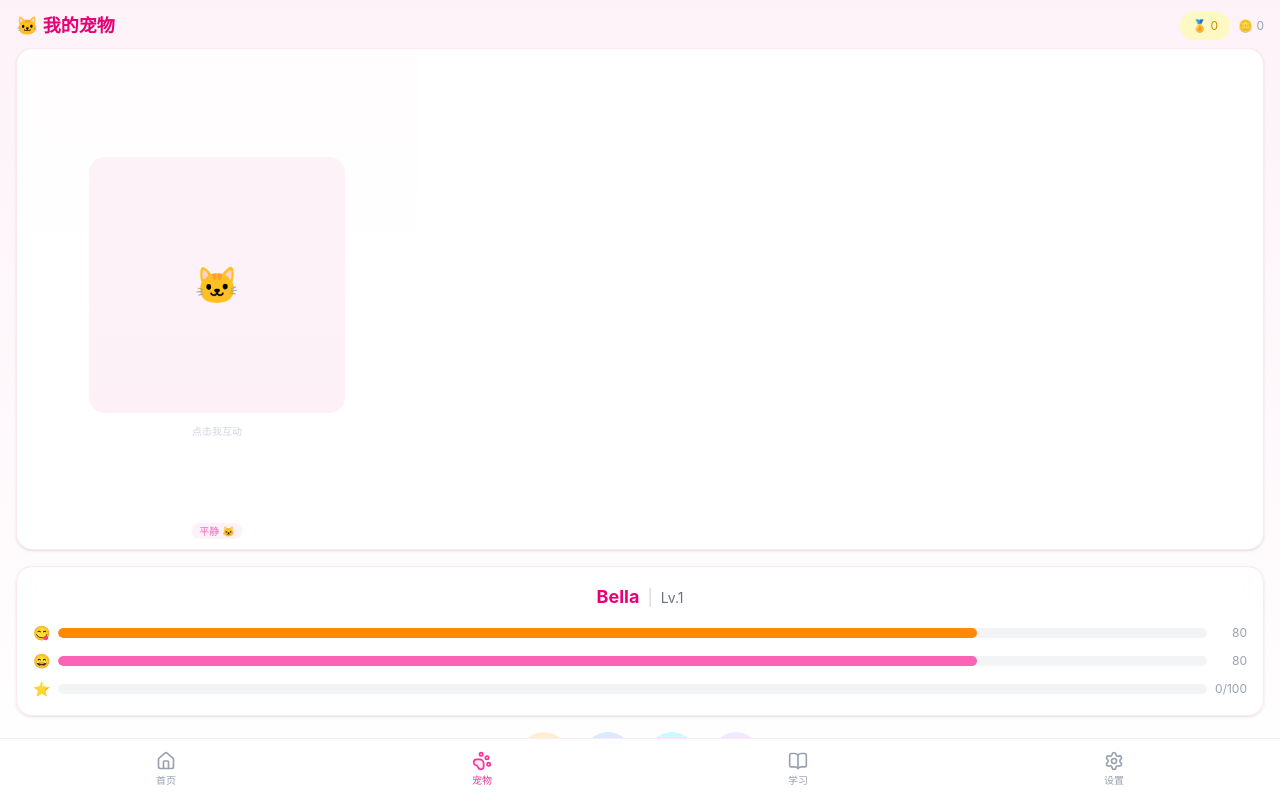
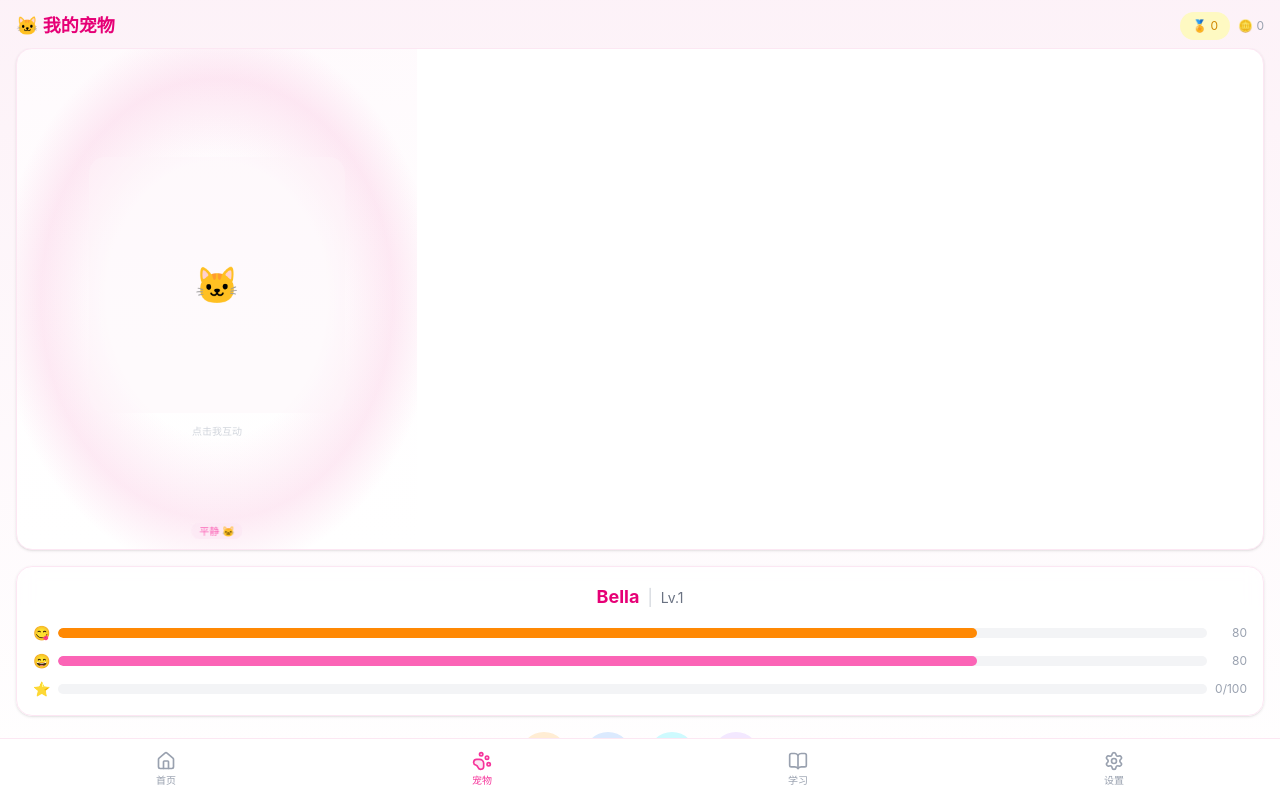
Before and after one commit to MrWangHello/AI-techer, a Next.js app in the folder ai-english-teacher/: page / in a window 1280 px wide. Both pictures are taken after a click on the button "宠物". Built offline with nearby package versions, Linux system fonts and the light colour scheme.

Commit message:
fix: 优化3D猫视频背景融合，添加项目记忆文件
- 添加径向渐变羽化层，让视频边缘透明过渡到页面背景
- 添加辉光效果，隐藏视频硬边
- 优化心情颜色叠加层
- 创建AGENTS.md记录TTS未测试状态

```diff
--- a/ai-english-teacher/src/components/Cat3D.tsx
+++ b/ai-english-teacher/src/components/Cat3D.tsx
@@ -17,6 +17,24 @@ const MOOD_VIDEOS: Record<string, string> = {
   thinking: "/videos/white-cat-thinking-3d.mp4",
 };
 
+// 心情对应的背景渐变
+const MOOD_GRADIENTS: Record<string, string> = {
+  neutral: "from-pink-100/20 via-pink-50/10 to-transparent",
+  happy: "from-amber-100/20 via-yellow-50/10 to-transparent",
+  sad: "from-sky-100/20 via-blue-50/10 to-transparent",
+  surprised: "from-violet-100/20 via-purple-50/10 to-transparent",
+  thinking: "from-indigo-100/20 via-indigo-50/10 to-transparent",
+};
+
+// 心情对应的辉光颜色
+const MOOD_GLOWS: Record<string, string> = {
+  neutral: "rgba(244, 114, 182, 0.15)",
+  happy: "rgba(251, 191, 36, 0.2)",
+  sad: "rgba(56, 189, 248, 0.15)",
+  surprised: "rgba(167, 139, 250, 0.2)",
+  thinking: "rgba(99, 102, 241, 0.15)",
+};
+
 export default function Cat3D({ mood = "neutral", onTap, speaking = false }: Cat3DProps) {
   const videoRef = useRef<HTMLVideoElement>(null);
   const [bounce, setBounce] = useState(false);
@@ -24,34 +42,24 @@ export default function Cat3D({ mood = "neutral", onTap, speaking = false }: Cat
   const [videoLoaded, setVideoLoaded] = useState(false);
   const bounceTimeoutRef = useRef<number | null>(null);
   const prevMoodRef = useRef(mood);
-  const transitionTimeoutRef = useRef<number | null>(null);
-  const [showTransition, setShowTransition] = useState(false);
 
   const currentVideo = MOOD_VIDEOS[mood] || MOOD_VIDEOS.neutral;
+  const glowColor = MOOD_GLOWS[mood] || MOOD_GLOWS.neutral;
+  const moodGradient = MOOD_GRADIENTS[mood] || MOOD_GRADIENTS.neutral;
 
   // 当 mood 变化时切换视频
   useEffect(() => {
     if (prevMoodRef.current !== mood) {
       prevMoodRef.current = mood;
-      setShowTransition(true);
       setVideoLoaded(false);
 
-      // 切换视频源
       if (videoRef.current) {
         const video = videoRef.current;
         video.pause();
         video.src = currentVideo;
         video.load();
-        video.play().catch(() => {
-          // 自动播放被阻止，等待用户交互
-        });
+        video.play().catch(() => {});
       }
-
-      if (transitionTimeoutRef.current) {
-        clearTimeout(transitionTimeoutRef.current);
-        transitionTimeoutRef.current = null;
-      }
-      transitionTimeoutRef.current = window.setTimeout(() => setShowTransition(false), 400);
     }
   }, [mood, currentVideo]);
 
@@ -71,8 +79,6 @@ export default function Cat3D({ mood = "neutral", onTap, speaking = false }: Cat
 
     video.addEventListener("canplay", handleCanPlay);
     video.addEventListener("error", handleError);
-
-    // 尝试自动播放
     video.play().catch(() => {});
 
     return () => {
@@ -94,19 +100,24 @@ export default function Cat3D({ mood = "neutral", onTap, speaking = false }: Cat
 
   return (
     <div className="relative w-full h-full flex items-center justify-center overflow-hidden select-none">
-      {/* 背景装饰 - 柔光 */}
+      {/* 底层背景 - 柔和渐变，与视频背景融合 */}
       <div
-        className={`absolute inset-0 transition-all duration-700 ${
-          mood === "happy"
-            ? "bg-gradient-to-b from-yellow-100/30 via-transparent to-transparent"
-            : mood === "sad"
-            ? "bg-gradient-to-b from-blue-100/20 via-transparent to-transparent"
-            : mood === "surprised"
-            ? "bg-gradient-to-b from-purple-100/30 via-transparent to-transparent"
-            : mood === "thinking"
-            ? "bg-gradient-to-b from-indigo-100/20 via-transparent to-transparent"
-            : "bg-gradient-to-b from-pink-50/20 via-transparent to-transparent"
-        }`}
+        className={`absolute inset-0 bg-gradient-to-b ${moodGradient} transition-all duration-700`}
+      />
+
+      {/* 外层辉光 - 让视频边缘柔和过渡 */}
+      <div
+        className="absolute inset-0 transition-all duration-700"
+        style={{
+          background: `
+            radial-gradient(
+              ellipse 55% 55% at 50% 50%,
+              transparent 50%,
+              ${glowColor} 80%,
+              transparent 100%
+            )
+          `,
+        }}
       />
 
       {/* 心情特效 */}
@@ -152,7 +163,7 @@ export default function Cat3D({ mood = "neutral", onTap, speaking = false }: Cat
         <div className="relative w-48 h-48 md:w-56 md:h-56 lg:w-64 lg:h-64">
           {/* 视频元素 */}
           {videoError ? (
-            <div className="absolute inset-0 flex items-center justify-center bg-pink-50 rounded-2xl">
+            <div className="absolute inset-0 flex items-center justify-center bg-pink-50/40 rounded-2xl">
               <span className="text-4xl">🐱</span>
             </div>
           ) : (
@@ -160,7 +171,7 @@ export default function Cat3D({ mood = "neutral", onTap, speaking = false }: Cat
               <video
                 ref={videoRef}
                 src={currentVideo}
-                className={`w-full h-full object-cover rounded-2xl shadow-lg transition-all duration-500 ${
+                className={`w-full h-full object-cover rounded-2xl transition-all duration-500 ${
                   videoLoaded ? "opacity-100" : "opacity-0"
                 } ${
                   mood === "happy"
@@ -171,6 +182,14 @@ export default function Cat3D({ mood = "neutral", onTap, speaking = false }: Cat
                     ? "brightness-105 contrast-105"
                     : ""
                 }`}
+                style={{
+                  // 多层阴影叠加，让视频边缘融入背景
+                  boxShadow: `
+                    0 0 0 0 ${glowColor},
+                    0 0 30px -5px ${glowColor},
+                    inset 0 0 20px -5px rgba(0,0,0,0.03)
+                  `,
+                }}
                 muted
                 loop
                 playsInline
@@ -179,38 +198,51 @@ export default function Cat3D({ mood = "neutral", onTap, speaking = false }: Cat
                 onLoadedData={() => setVideoLoaded(true)}
                 onError={() => setVideoError(true)}
               />
+              {/* 边缘羽化叠加层 - 让视频边缘透明过渡到背景 */}
+              <div
+                className="absolute inset-0 rounded-2xl pointer-events-none"
+                style={{
+                  background: `
+                    radial-gradient(
+                      ellipse 70% 70% at 50% 50%,
+                      transparent 55%,
+                      rgba(253, 242, 248, 0.6) 85%,
+                      rgba(253, 242, 248, 0.9) 100%
+                    )
+                  `,
+                }}
+              />
+              {/* 心情颜色叠加层 */}
+              <div
+                className={`absolute inset-0 rounded-2xl transition-all duration-500 pointer-events-none ${
+                  mood === "happy"
+                    ? "bg-gradient-to-t from-amber-200/15 via-transparent to-transparent"
+                    : mood === "sad"
+                    ? "bg-gradient-to-t from-sky-200/15 via-transparent to-transparent"
+                    : mood === "surprised"
+                    ? "bg-gradient-to-t from-violet-200/15 via-transparent to-transparent"
+                    : mood === "thinking"
+                    ? "bg-gradient-to-t from-indigo-200/15 via-transparent to-transparent"
+                    : "bg-gradient-to-t from-pink-200/10 via-transparent to-transparent"
+                }`}
+              />
               {/* 加载中 */}
               {!videoLoaded && (
-                <div className="absolute inset-0 flex items-center justify-center bg-pink-50/50 rounded-2xl">
+                <div className="absolute inset-0 flex items-center justify-center bg-pink-50/30 rounded-2xl backdrop-blur-sm">
                   <div className="w-8 h-8 border-2 border-pink-300 border-t-pink-500 rounded-full animate-spin" />
                 </div>
               )}
             </>
           )}
 
-          {/* 心情颜色叠加 */}
-          <div
-            className={`absolute inset-0 rounded-2xl transition-all duration-500 pointer-events-none ${
-              mood === "happy"
-                ? "bg-gradient-to-t from-yellow-200/10 via-transparent to-transparent"
-                : mood === "sad"
-                ? "bg-gradient-to-t from-blue-200/10 via-transparent to-transparent"
-                : mood === "surprised"
-                ? "bg-gradient-to-t from-purple-200/10 via-transparent to-transparent"
-                : mood === "thinking"
-                ? "bg-gradient-to-t from-indigo-200/10 via-transparent to-transparent"
-                : "bg-gradient-to-t from-pink-200/5 via-transparent to-transparent"
-            }`}
-          />
-
           {/* 说话时语音波纹 */}
           {speaking && (
             <div className="absolute -bottom-2 left-1/2 -translate-x-1/2 flex items-end gap-1 h-6">
-              <div className="w-1.5 bg-pink-400 rounded-full animate-sound-wave-1" />
-              <div className="w-1.5 bg-pink-400 rounded-full animate-sound-wave-2" />
-              <div className="w-1.5 bg-pink-400 rounded-full animate-sound-wave-3" />
-              <div className="w-1.5 bg-pink-400 rounded-full animate-sound-wave-2" />
-              <div className="w-1.5 bg-pink-400 rounded-full animate-sound-wave-1" />
+              <div className="w-1.5 bg-pink-400/80 rounded-full animate-sound-wave-1" />
+              <div className="w-1.5 bg-pink-400/80 rounded-full animate-sound-wave-2" />
+              <div className="w-1.5 bg-pink-400/80 rounded-full animate-sound-wave-3" />
+              <div className="w-1.5 bg-pink-400/80 rounded-full animate-sound-wave-2" />
+              <div className="w-1.5 bg-pink-400/80 rounded-full animate-sound-wave-1" />
             </div>
           )}
         </div>
@@ -224,16 +256,16 @@ export default function Cat3D({ mood = "neutral", onTap, speaking = false }: Cat
       {/* 心情标签 */}
       <div className="absolute bottom-2 left-1/2 -translate-x-1/2">
         <span
-          className={`text-[10px] px-2 py-0.5 rounded-full transition-all duration-300 ${
+          className={`text-[10px] px-2 py-0.5 rounded-full transition-all duration-300 backdrop-blur-sm ${
             mood === "happy"
-              ? "bg-yellow-100 text-yellow-600"
+              ? "bg-amber-100/60 text-amber-600"
               : mood === "sad"
-              ? "bg-blue-100 text-blue-500"
+              ? "bg-sky-100/60 text-sky-500"
               : mood === "surprised"
-              ? "bg-purple-100 text-purple-500"
+              ? "bg-violet-100/60 text-violet-500"
               : mood === "thinking"
-              ? "bg-indigo-100 text-indigo-500"
-              : "bg-pink-50 text-pink-400"
+              ? "bg-indigo-100/60 text-indigo-500"
+              : "bg-pink-100/60 text-pink-400"
           }`}
         >
           {mood === "happy" ? "开心 😊" : mood === "sad" ? "难过 😢" : mood === "surprised" ? "惊讶 😮" : mood === "thinking" ? "思考 🤔" : "平静 🐱"}
```
Also changed, not shown: 1 other file (tests, documents, lock files or other folders).
